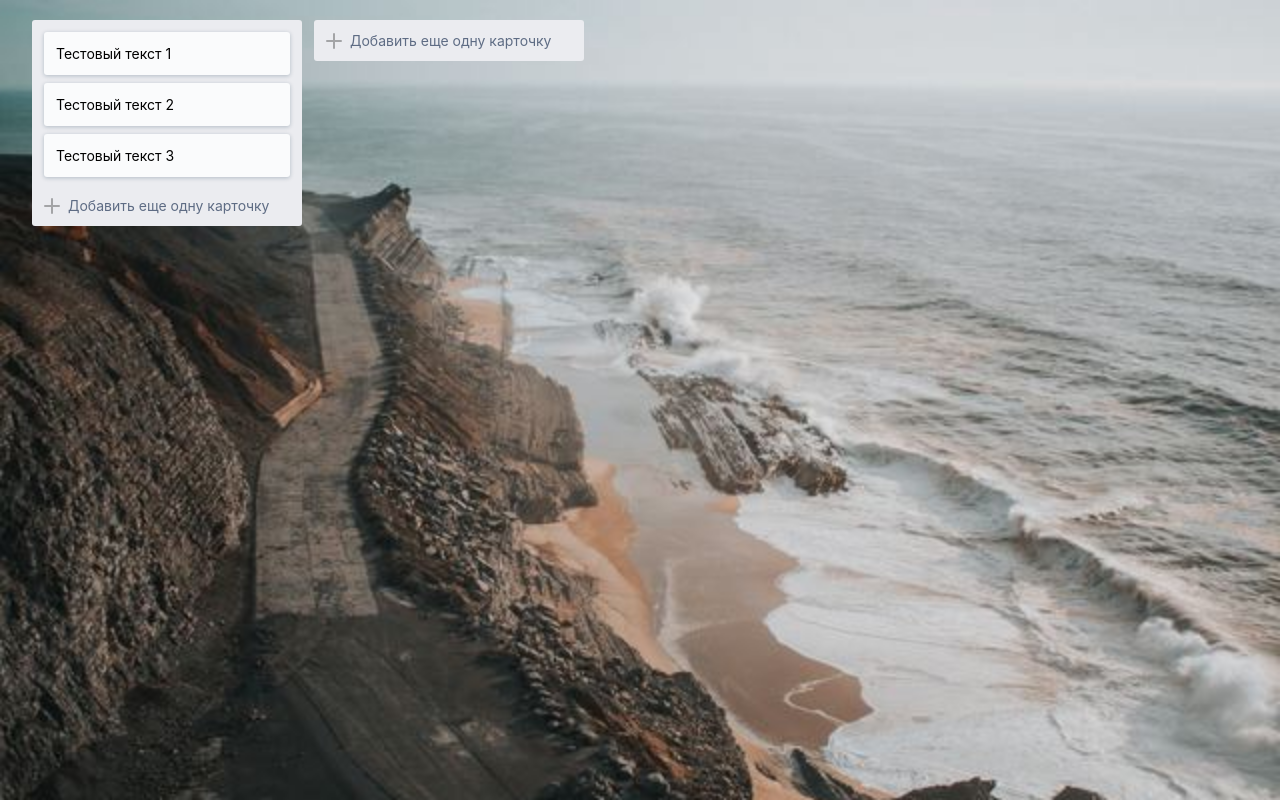
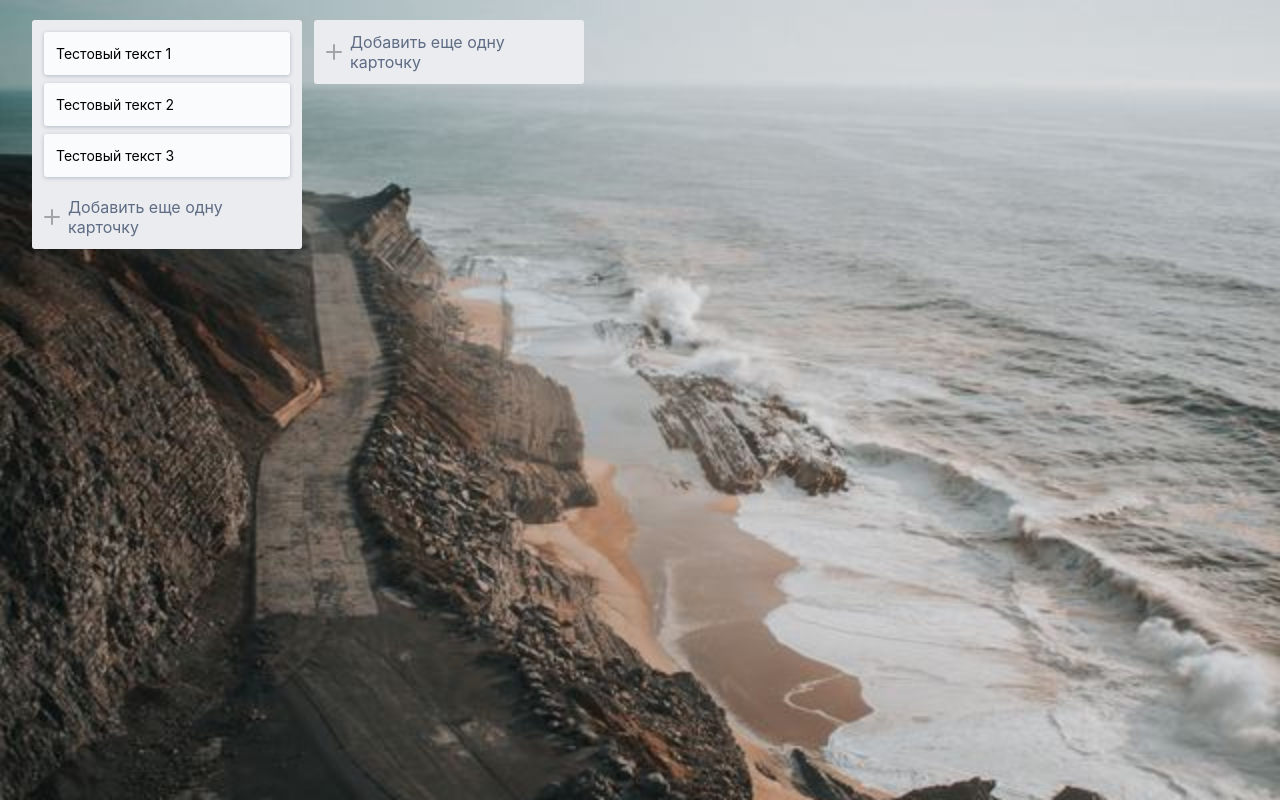
Before and after one commit to Vasujkes/trello-clone, a React (Create React App) app: page / in a window 1280 px wide. Built offline with nearby package versions, Linux system fonts and the light colour scheme.

Commit message:
create Store

```diff
--- a/src/App.js
+++ b/src/App.js
@@ -7,14 +7,14 @@ function App() {
   return (
     <div className="app">
       <Panel
-        items={[
+        cards={[
           { text: "Тестовый текст 1" },
           { text: "Тестовый текст 2" },
           { text: "Тестовый текст 3" }
         ]}
       />
         <Panel
-        items={null}
+        cards={null}
       />
     </div>
   );
--- a/src/components/AddForm/AddForm.scss
+++ b/src/components/AddForm/AddForm.scss
@@ -1,7 +1,7 @@
 .add-form {
     border-radius: 3px;
     padding: 0 12px 12px 12px;
-    overflow: hidden;
+
     &__input {
         textarea {
             border: 0;
--- a/src/components/Card/Card.scss
+++ b/src/components/Card/Card.scss
@@ -5,5 +5,5 @@
     padding: 12px;
     margin-bottom: 8px;
     line-height: 19px;
-
+    font-size: 14px;
 }
--- a/src/components/Panel/Panel.scss
+++ b/src/components/Panel/Panel.scss
@@ -4,6 +4,12 @@
     width: 270px;
     margin-left: 12px;
     overflow: hidden;
+    &--empty {
+        .add-form {
+            margin-top: 12px;
+        }
+
+    }
     &__items {
         padding: 12px 12px 0 12px;
     }
--- a/src/components/Panel/index.jsx
+++ b/src/components/Panel/index.jsx
@@ -1,15 +1,20 @@
 import React from "react";
 import PropTypes from "prop-types";
 import { Card, AddForm } from "../";
+import classNames from "classnames";
 
 import "./Panel.scss";
 
-const Panel = ({ items }) => {
+const Panel = ({ cards }) => {
   return (
-    <div className="panel">
-    {items &&  <div className="panel__items">
-        {items && items.map(card => <Card>{card.text}</Card>)}
-      </div>}
+    <div className={classNames("panel", { "panel--empty": !cards })}>
+      {cards && (
+        <div className="panel__items">
+          {cards.map((card, index) => (
+            <Card key={index}>{card.text}</Card>
+          ))}
+        </div>
+      )}
       <AddForm />
     </div>
   );
--- a/src/index.js
+++ b/src/index.js
@@ -1,9 +1,27 @@
-import React from 'react';
-import ReactDOM from 'react-dom';
-import './index.scss';
-import App from './App';
+import React from "react";
+import ReactDOM from "react-dom";
+import { Provider } from "react-redux";
 
-ReactDOM.render(<App />, document.getElementById('root'));
+import "./index.scss";
+
+import App from "./App";
+import store from "./store";
+
+const render = Component =>
+  ReactDOM.render(
+    <Provider store={store}>
+      <Component />
+    </Provider>,
+    document.getElementById("root")
+  );
+  render(App);
+  if (module.hot) {
+    module.hot.accept("./App", () => {
+      const nextApp = require("./App").default;
+      render(nextApp);
+    });
+  }
+
 
 // If you want your app to work offline and load faster, you can change
 // unregister() to register() below. Note this comes with some pitfalls.
--- a/src/index.scss
+++ b/src/index.scss
@@ -5,13 +5,14 @@ body {
     sans-serif;
   -webkit-font-smoothing: antialiased;
   -moz-osx-font-smoothing: grayscale;
-  font-size: 14px;
 
 }
 * {
   outline: none;
 }
-
+button, textarea {
+  font-size: 14px;
+}
 html, body, #root {
   height: 100%;
   box-sizing: border-box;
--- /dev/null
+++ b/src/reducers/cards.js
@@ -0,0 +1,15 @@
+const initialState = {
+  items: []
+};
+
+export default (state = initialState, action) => {
+  switch (action.type) {
+    case "CARDS:ADD":
+      return {
+        ...state,
+        items: action.playload
+      };
+    default:
+      return state;
+  }
+};
--- /dev/null
+++ b/src/reducers/index.js
@@ -0,0 +1,7 @@
+import { combineReducers } from "redux";
+import cards from "./cards";
+
+
+export default combineReducers({
+  cards
+});
--- a/src/store.js
+++ b/src/store.js
@@ -0,0 +1,7 @@
+import { createStore } from "redux";
+import rootReducer from "./reducers";
+const store = createStore(
+  rootReducer,
+  window.__REDUX_DEVTOOLS_EXTENSION__ && window.__REDUX_DEVTOOLS_EXTENSION__()
+);
+export default store;
```
